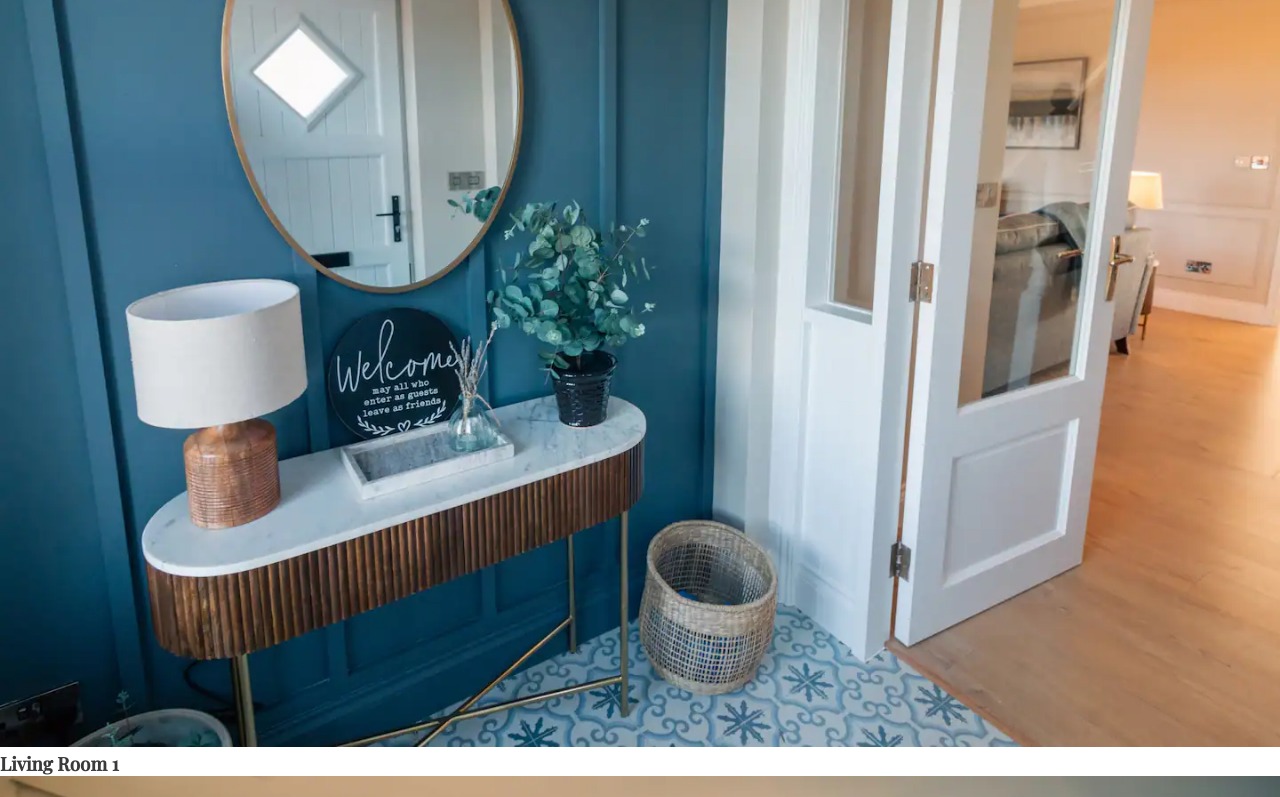
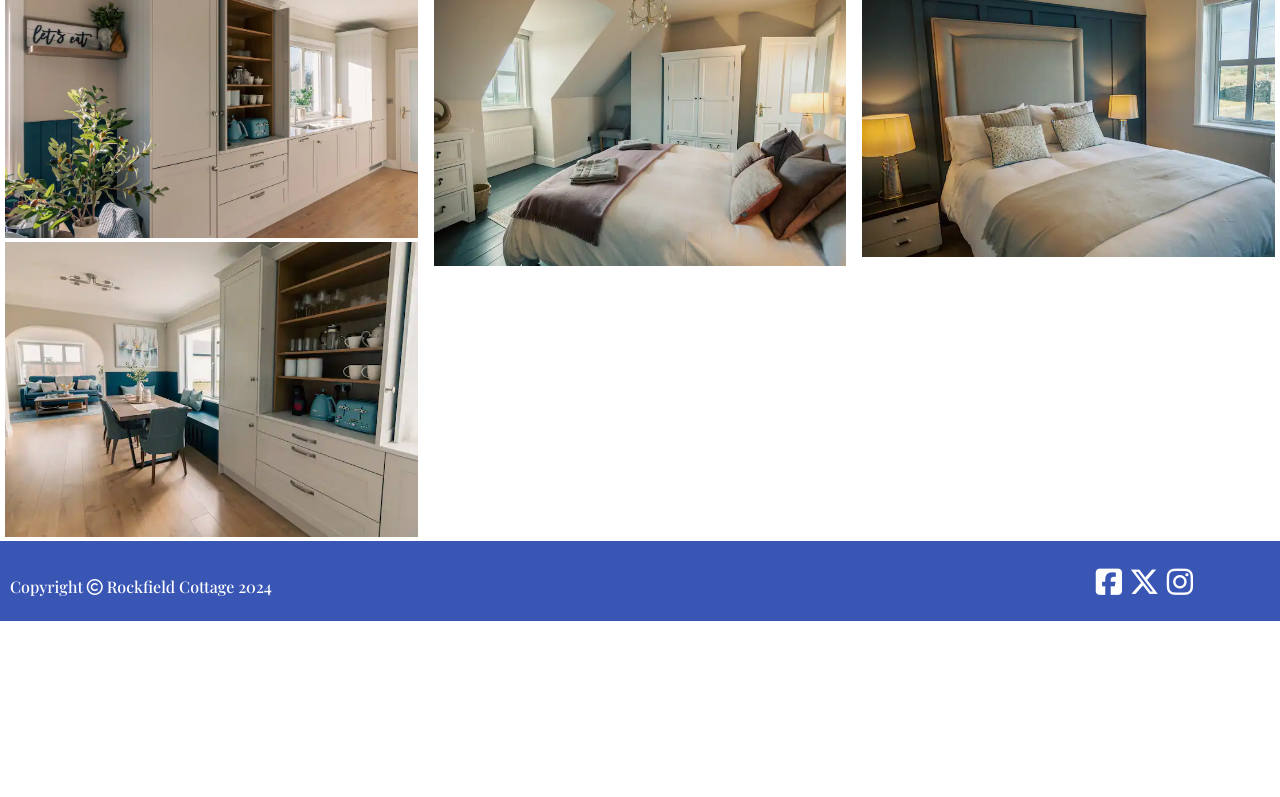
Before and after one commit to giselled02/rockfield, a plain HTML site: page gallery.html in a window 1280 px wide. Shown: the part 2000-2797 px from the top of the page. After the commit the page ends 2621 px from the top, so only its background shows below. Drawn offline with nearby package versions, Linux system fonts and the light colour scheme; a web font is replaced by a local one.

Commit message:
add media queries for gallery

```diff
--- a/assets/css/style.css
+++ b/assets/css/style.css
@@ -206,7 +206,7 @@ footer {
 }
 
 #copyright {
-    font-size: 1rem;
+    font-size: 65%;
 }
 
 #social-media {
@@ -217,8 +217,17 @@ footer {
     color: #ffffff;
 }
 
+/* Gallery */
+#photos {
+    padding: 0 5px;
+}
+
 #photos img {
     width: 100%;
+}
+
+#photos h3 {
+    padding-bottom: 5px;
 }
 
 /* Media query: large or landscape phones (576px and up) */
@@ -228,6 +237,10 @@ footer {
 
 /* Media query: tablets and larger (768px and up) */
 @media screen and (min-width: 768px) {
+    main {
+        margin-top: 66px;
+    }
+
     nav {
         display: block;
         position: relative;
@@ -304,10 +317,26 @@ footer {
         padding-left: 425px;
     }
 
+    #copyright {
+        font-size: 1rem;
+    }
+
+    #photos {
+        column-count: 2;
+    }
+
+    #lroom2 {
+        margin-top: 100px;
+    }
+
 }
 
 /* Media query: laptops and larger (992px and up) */
 @media screen and (min-width: 992px) {
+    main {
+        margin-top: 68px;
+    }
+
     header {
         box-shadow: 0 2px 2px #3a3a3a;
     }
@@ -357,6 +386,24 @@ footer {
         padding-left: 820px;
         font-size: 30px;
     }
+
+    #copyright {
+        font-size: 1rem;
+    }
+
+    #photos {
+        padding-top: 10px;
+        column-count: 3;
+    }
+
+    #lroom2 {
+        margin-top: 0;
+    }
+
+    #broom2 {
+        margin-top: 300px;
+    }
+
 }
 
 
--- a/gallery.html
+++ b/gallery.html
@@ -44,11 +44,13 @@
                 <img src="assets/images/front-house.webp" alt="Front of house">
                 <img src="assets/images/boot-room.webp" alt="Entryway/boot room">
             </div>
+            <br>
             <div>
                 <h3>Living room 1</h3>
                 <img src="assets/images/living room 1.webp" alt="Living room 1">
                 <img src="assets/images/living room 1.1.webp" alt="Alt angle of living room 1">
             </div>
+            <br>
             <div>
                 <h3>Kitchen + dining room</h3>
                 <img src="assets/images/kitchen.webp" alt="Kitchen">
@@ -58,39 +60,52 @@
                 <img src="assets/images/kitchen bench close up.webp" alt="Close up of dining table">
                 <img src="assets/images/utility.webp" alt="Utility room">
             </div>
-            <div>
+            <br>
+            <div id="lroom2">
                 <h3>Living room 2</h3>
                 <img src="assets/images/living room 2.webp" alt="Living room 2">
                 <img src="assets/images/living room 2.1.webp" alt="Alt angle of living room 2">
             </div>
+            <br>
             <div>
                 <h3>Bedroom 1</h3>
                 <img src="assets/images/bedroom 1.webp" alt="Bedroom 1 (king bed)">
                 <img src="assets/images/bedroom 1.2.webp" alt="Alt abgle of bedroom 1">
             </div>
-            <div>
+            <br>
+            <div id="broom2">
                 <h3>Bedroom 2</h3>
                 <img src="assets/images/bedroom 2.webp" alt="Bedroom 2 (king bed)">
                 <img src="assets/images/bedroom 2.1.webp" alt="Alt abgle of bedroom 2">
             </div>
+            <br>
             <div>
                 <h3>Bedroom 3</h3>
                 <img src="assets/images/bedroom 3.webp" alt="Bedroom 3 (bunk beds)">
                 <img src="assets/images/bedroom 3.1.webp" alt="Alt abgle of bedroom 3">
             </div>
+            <br>
             <div>
                 <h3>Bedroom 4</h3>
                 <img src="assets/images/bedroom 4.webp" alt="Bedroom 4 (king bed)">
                 <img src="assets/images/bedroom 4.1.webp" alt="Alt abgle of bedroom 4">
                 <img src="assets/images/bedroom 4.2.webp" alt="Alt abgle of bedroom 4">
             </div>
-
         </section>
     </main>
 
     <!-- Footer -->
     <footer>
-        Footer
+        <span id="copyright">Copyright <i class="fa-regular fa-copyright"></i> Rockfield Cottage 2024</span>
+        <span id="social-media">
+            <a href="http://facebook.com" target="_blank" rel="noopener"
+                aria-label="Visit our Facebook page (opens in a new tab)"><i
+                    class="fa-brands fa-square-facebook"></i></a>
+            <a href="http://twitter.com" target="_blank" rel="noopener"
+                aria-label="Visit our Twitter page (opens in a new tab)"><i class="fa-brands fa-x-twitter"></i></a>
+            <a href="http://instagram.com" target="_blank" rel="noopener"
+                aria-label="Visit our Instagram page (opens in a new tab)"><i class="fa-brands fa-instagram"></i></a>
+        </span>
     </footer>
 
     <!-- Font Awesome kit -->
```
Also changed, not shown: index.html (+0 -1 lines).
